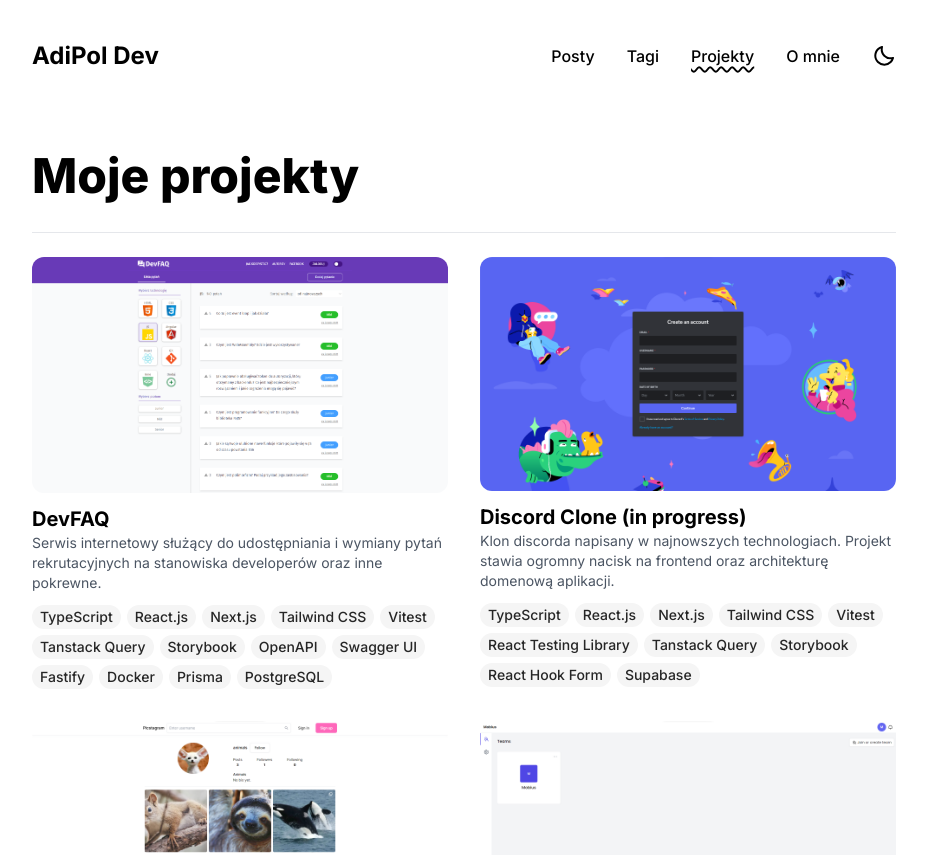
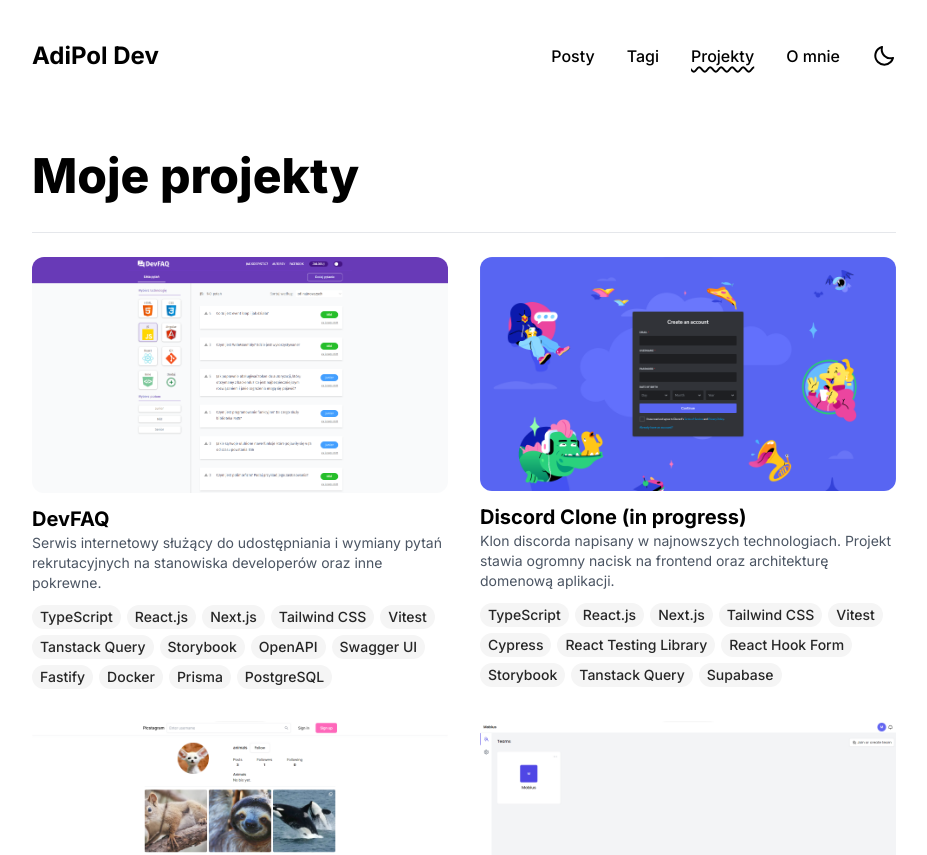
Before and after one commit to AdiPol1359/adipol.dev, a Next.js app: page /projekty in a window 1280 px wide. Shown: the top 855 px of the page, without its empty margins (176-1103 px from the left). Built offline with nearby package versions, Linux system fonts and the light colour scheme.

Commit message:
feat: add new technology

```diff
--- a/src/data/projects.ts
+++ b/src/data/projects.ts
@@ -43,10 +43,11 @@
 			'Next.js',
 			'Tailwind CSS',
 			'Vitest',
+			'Cypress',
 			'React Testing Library',
+			'React Hook Form',
+			'Storybook',
 			'Tanstack Query',
-			'Storybook',
-			'React Hook Form',
 			'Supabase',
 		],
 	},
```
